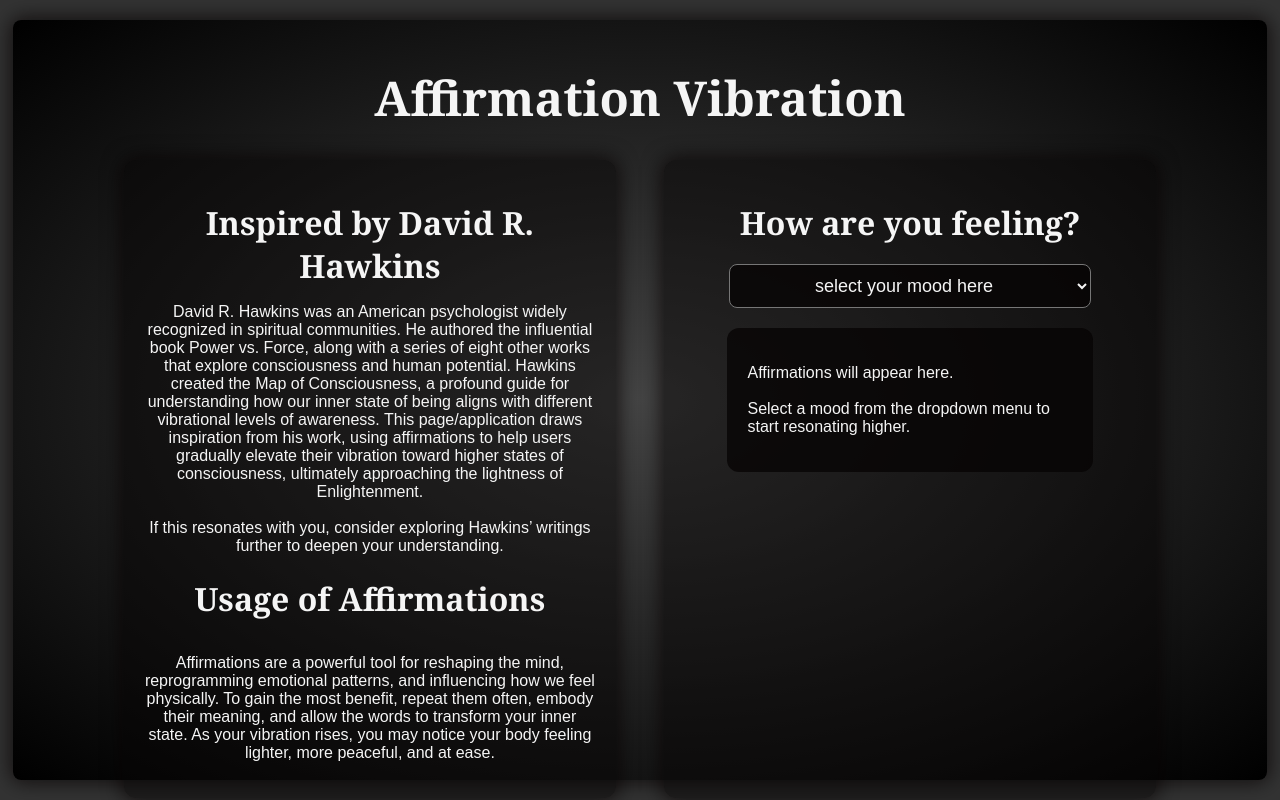
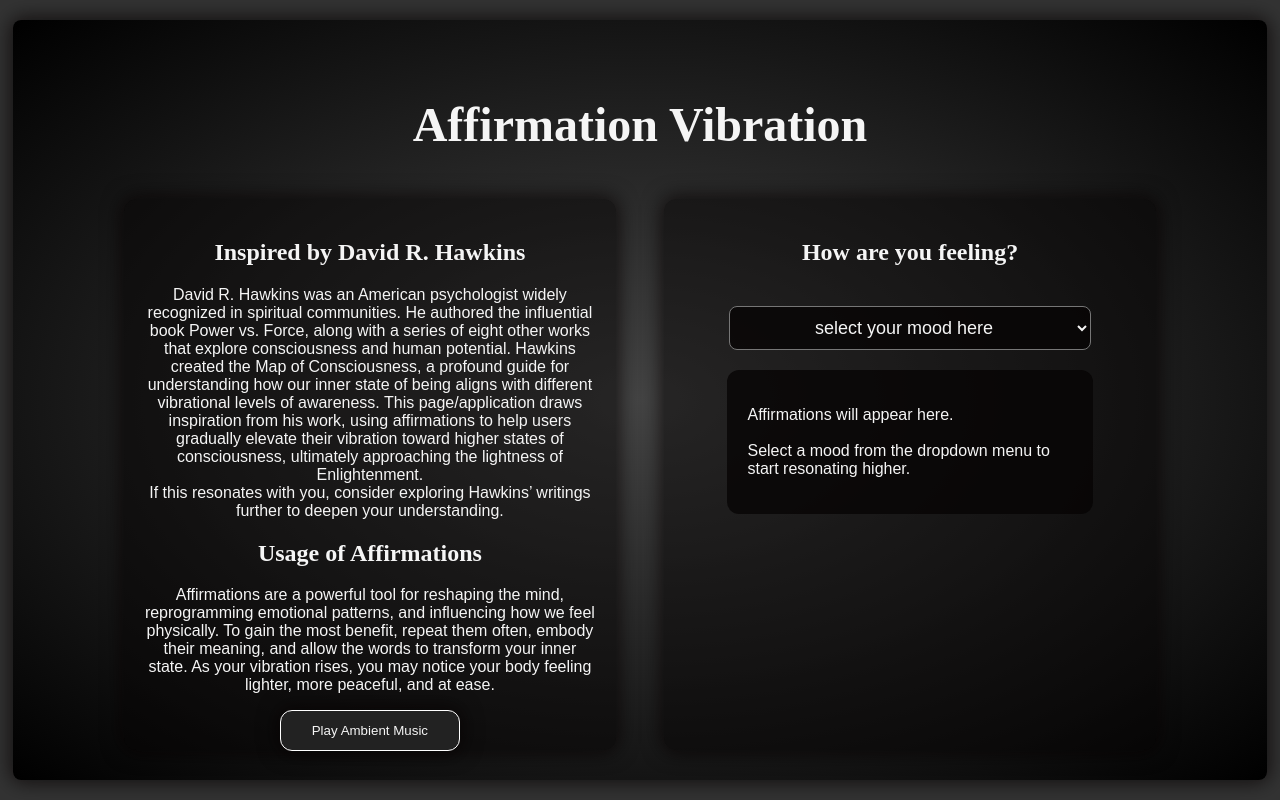
Before and after one commit to daijha/affirmationvibration, a React app in the folder frontend/: page / in a window 1280 px wide. Built offline with nearby package versions, Linux system fonts and the light colour scheme; the HTML template or start-up script is replaced by a standard one.

Commit message:
headache... built in some audio

```diff
--- a/frontend/src/App.css
+++ b/frontend/src/App.css
@@ -1,9 +1,12 @@
-html, body, #root { /* the containers that house app.jsx*/
+html,
+body,
+#root {
+  /* the containers that house app.jsx*/
   margin: 0;
   padding: 0;
   height: 100%;
-  background-color:#333333; /* sets the whole page background */
-  display:flex;
+  background-color: #333333; /* sets the whole page background */
+  display: flex;
   justify-content: center;
   align-items: center;
 }
@@ -26,7 +29,7 @@
   align-items: center;
 }
 .title {
-  padding: 30px;
+  padding: 15px;
   font-size: 1.5rem;
 }
 
@@ -38,10 +41,32 @@
 }
 .about {
   background-color: #06030378;
-    box-shadow: 0 0 20px 2px  #060303c2;
+  box-shadow: 0 0 20px 2px #060303c2;
   padding: 20px;
   border-radius: 12px;
   width: 40%;
+}
+.btn {
+  background-color: #222222;
+  color: #f5f5f5;
+  padding: 5px;
+  border: 1px solid white;
+  border-radius: 12px;
+  transition: background-color 1s ease-in-out;
+  height:8%;
+  width:40%;
+}
+.txtwrapper{
+  position:relative;
+  display:flex;
+  justify-content: center;
+  align-items: center;
+  width:100%
+}
+.txtwrapper span {
+  position: absolute;
+  width: 100%;
+  text-align: center;
 }
 .start {
   background-color: #06030378;
@@ -61,7 +86,7 @@
   border-radius: 8px;
   transition: background-color 1s ease-in-out;
 }
-select:hover{
+ select:hover, .btn:hover/* you can list different classes to keep code dry*/ {
   background-color: #333333;
 }
 .displaybox {
@@ -78,86 +103,83 @@
   font-size: large;
 }
 /*to get the wording to transition smoothly when dropdown changes*/
-.letterfade{
-  transition: opacity .8s ease-in-out;
+.letterfade {
+  transition: opacity 0.8s ease-in-out;
 }
-.visible{
-  opacity:1;
+.visible {
+  opacity: 1;
 }
-.hidden{
-  opacity:0;
+.hidden {
+  opacity: 0;
 }
-
 
 /*add transitions to each one*/
 .-bg {
-  box-shadow: 0 0 20px 2px  #060303c2;
+  box-shadow: 0 0 20px 2px #060303c2;
 }
 .shame-bg {
   box-shadow: 0 0 20px 2px #800000;
 }
 .guilt-bg {
-   box-shadow: 0 0 20px 2px #8B0000;
+  box-shadow: 0 0 20px 2px #8b0000;
 }
 .apathy-bg {
-   box-shadow: 0 0 20px 2px #A52A2A;
+  box-shadow: 0 0 20px 2px #a52a2a;
 }
 .grief-bg {
-   box-shadow: 0 0 20px 2px #B22222;
+  box-shadow: 0 0 20px 2px #b22222;
 }
 .fear-bg {
- box-shadow: 0 0 20px 2px #DC143C;
+  box-shadow: 0 0 20px 2px #dc143c;
 }
 .desire-bg {
-   box-shadow: 0 0 20px 2px #FF4500;
+  box-shadow: 0 0 20px 2px #ff4500;
 }
 .anger-bg {
-   box-shadow: 0 0 20px 2px #FF6347;
+  box-shadow: 0 0 20px 2px #ff6347;
 }
 .pride-bg {
-   box-shadow: 0 0 20px 2px #FF8C00;
+  box-shadow: 0 0 20px 2px #ff8c00;
 }
 .courage-bg {
-   box-shadow: 0 0 20px 2px #FFA500;
-
+  box-shadow: 0 0 20px 2px #ffa500;
 }
-  .neutrality-bg {
-   box-shadow: 0 0 20px 2px #FFD700;
-  }
+.neutrality-bg {
+  box-shadow: 0 0 20px 2px #ffd700;
+}
 
 .willingness-bg {
-   box-shadow: 0 0 20px 2px #FFFF00;
+  box-shadow: 0 0 20px 2px #ffff00;
 }
 .acceptance-bg {
-   box-shadow: 0 0 20px 2px #ADFF2F;
+  box-shadow: 0 0 20px 2px #adff2f;
 }
 .reason-bg {
-   box-shadow: 0 0 20px 2px #00FF7F;
+  box-shadow: 0 0 20px 2px #00ff7f;
 }
 .love-bg {
-   box-shadow: 0 0 20px 2px #00FA9A;
+  box-shadow: 0 0 20px 2px #00fa9a;
 }
 .joy-bg {
-   box-shadow: 0 0 20px 2px #00CED1;
+  box-shadow: 0 0 20px 2px #00ced1;
 }
 .peace-bg {
-   box-shadow: 0 0 20px 2px #1E90FF;
+  box-shadow: 0 0 20px 2px #1e90ff;
 }
 .enlightenment-bg {
-   box-shadow: 0 0 20px 2px #9370DB;
+  box-shadow: 0 0 20px 2px #9370db;
 }
-.fade{
-    transition: box-shadow .8s ease-in-out;
-
+.fade {
+  transition: box-shadow 0.8s ease-in-out;
 }
 
-h1 {
+h1 h2 {
   font-family: Georgia, "Times New Roman", Times, serif;
   margin-bottom: 0;
 }
 p {
   font-family: Arial, Helvetica, sans-serif;
 }
-.move{
+.move {
   text-align: left;
 }
--- a/frontend/src/App.jsx
+++ b/frontend/src/App.jsx
@@ -11,7 +11,7 @@
     <div className={`page fade ${mood}-bg`}> {/* divs can have more that 1 classname */}
       <Title/>
       <div className="pageInner">
-         <About/>
+         <About mood={mood} setMood= {setMood}/>
       <Affirmations mood={mood} setMood= {setMood} />
       </div>
 
--- a/frontend/src/components/About.jsx
+++ b/frontend/src/components/About.jsx
@@ -1,9 +1,23 @@
 import "../App.css";
+import audio from "../assets/affirmation vibration loop.MP3";
+import { useState } from "react";
+import { useRef } from "react";
 
-function About() {
+function About({ mood, setMood }) {
+  const [isPlaying, setIsPlaying] = useState(false); /*player should start off*/
+  const audioRef = useRef(null);
+  function togglePlay() {
+    if (isPlaying) {
+      setIsPlaying(false);
+      audioRef.current.pause();
+    } else {
+      setIsPlaying(true);
+      audioRef.current.play();
+    }
+  }
   return (
-    <div className={`about `}> {/*possibly  add the box shadow here  */}
-      <h1>Inspired by David R. Hawkins</h1>
+    <div className={`about `}>
+      <h2>Inspired by David R. Hawkins</h2>
       <p>
         David R. Hawkins was an American psychologist widely recognized in
         spiritual communities. He authored the influential book Power vs. Force,
@@ -13,12 +27,11 @@
         different vibrational levels of awareness. This page/application draws
         inspiration from his work, using affirmations to help users gradually
         elevate their vibration toward higher states of consciousness,
-        ultimately approaching the lightness of Enlightenment. <br /> <br /> If
-        this resonates with you, consider exploring Hawkins’ writings further to
-        deepen your understanding.{" "}
+        ultimately approaching the lightness of Enlightenment. <br /> If this
+        resonates with you, consider exploring Hawkins’ writings further to
+        deepen your understanding.
       </p>
-      <h1>Usage of Affirmations</h1>
-      <br />
+      <h2>Usage of Affirmations</h2>
       <p>
         Affirmations are a powerful tool for reshaping the mind, reprogramming
         emotional patterns, and influencing how we feel physically. To gain the
@@ -26,6 +39,19 @@
         words to transform your inner state. As your vibration rises, you may
         notice your body feeling lighter, more peaceful, and at ease.
       </p>
+      <audio ref={audioRef} src={audio} loop />
+      {/* adding the ref container to the audio tag. the src is the audio label i gave when importing mp3 */}
+      <button className={`btn fade ${mood}-bg`} onClick={togglePlay}>
+      <span className="txtwrapper">
+          <span className={`letterfade ${isPlaying ? "hidden" : "visible"}`}>
+          Play Ambient Music{" "}
+        </span>{" "}
+        {/*span is a inline container*/}
+        <span className={`letterfade ${isPlaying ? "visible" : "hidden"}`}>
+          Pause Ambient Music{" "}
+        </span>
+      </span>
+      </button>
     </div>
   );
 }
--- a/frontend/src/components/Affirmations.jsx
+++ b/frontend/src/components/Affirmations.jsx
@@ -36,9 +36,9 @@
   return (
     <div className={`start fade ${mood}-bg`}>
       {/*have to use curly braces for the template literal */}
-      <h1 className={isVisible ? "letterfade visible" : "letterfade hidden"}>
+      <h2 className={isVisible ? "letterfade visible" : "letterfade hidden"}>
         {mood ? `Affirmations for ${mood}` : "How are you feeling?"}
-      </h1>
+      </h2>
 
       <select
         onChange={(e) => {
```
Also changed, not shown: 1 other file (tests, documents, lock files or other folders).
